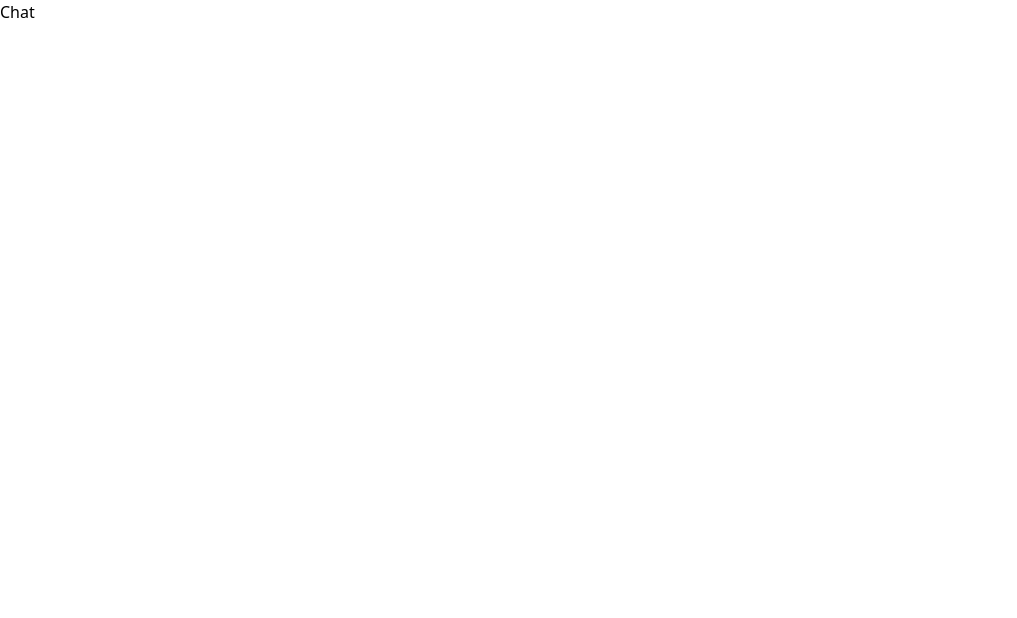
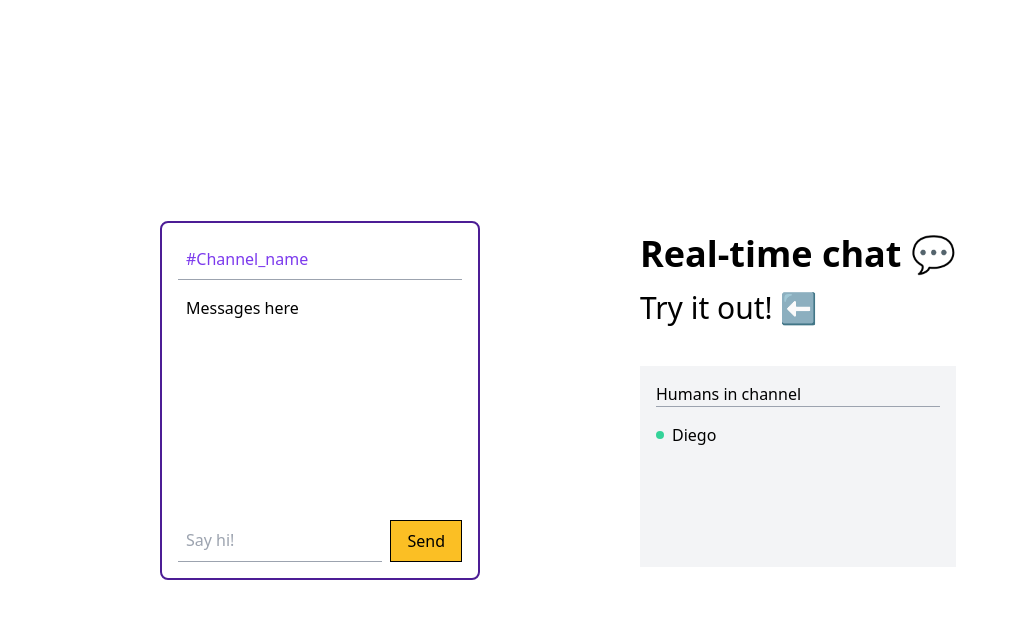
Before and after one commit to cardonasMind/hippopotamus, a Next.js app in the folder client/: page /chat in a window 1280 px wide. Shown: the top 618 px of the page, without its empty margins (0-1017 px from the left). Built offline with nearby package versions, Linux system fonts and the light colour scheme.

Commit message:
Chat page its almost completed
client folder
- components folder (index.tsx) exports components in more clean way
- ChannelUsers component displays connected users in channel

```diff
--- a/client/pages/chat/index.tsx
+++ b/client/pages/chat/index.tsx
@@ -1,11 +1,38 @@
-import React, { Fragment, PureComponent } from "react";
+import React, { PureComponent } from "react";
+
+import { ChannelUsers } from "../../src/components";
 
 export default class extends PureComponent {
     render() {
         return (
-            <Fragment>
-                <h1>Chat</h1>
-            </Fragment>
+            <div className="h-screen grid grid-cols-2">
+                <div className="flex items-center justify-center">
+                    <div className="bg-white rounded-lg border-2 border-purple-900 p-4 w-1/2">
+                        <h2 className="text-purple-600 p-2 border-b border-gray-400">#Channel_name</h2>
+
+                        <div className="h-60 py-4 px-2">
+                            Messages here
+                        </div>
+
+                        <div className="flex gap-2">
+                            <input className="outline-none w-full border-b border-gray-400 focus:border-black px-2" type="text" name="message" placeholder="Say hi!" />
+                            <button className="bg-yellow-400 hover:bg-yellow-300 py-2 px-4 border border-black">Send</button>
+                        </div>
+                    </div>
+                </div>
+                <div className="flex items-center">
+                    <div>
+                        <h1 className="text-4xl font-bold mb-4">
+                            Real-time chat <span role="img" aria-label="emoji">💬</span>
+                        </h1>
+                        <h2 className="text-3xl">
+                            Try it out! <span role="img" aria-label="emoji">⬅️</span>
+                        </h2>
+
+                        <ChannelUsers />
+                    </div>
+                </div>
+            </div>
         )
     }
 }
--- /dev/null
+++ b/client/src/components/ChannelUsers/index.tsx
@@ -0,0 +1,14 @@
+import React from "react";
+
+const ChannelUsers = () =>
+    <div className="bg-gray-100 mt-10 p-4">
+        <p className="border-b border-gray-400 mb-4">Humans in channel</p>
+
+        <div className="h-32 overflow-y-auto">
+            <p className="flex items-center gap-2 mb-1">
+                <div className="w-2 h-2 rounded bg-green-400"/> Diego
+            </p>
+        </div>
+    </div>
+
+export default ChannelUsers;
--- /dev/null
+++ b/client/src/components/index.tsx
@@ -0,0 +1 @@
+export { default as ChannelUsers } from "./ChannelUsers";
```
Also changed, not shown: client/public/vercel.svg (deleted).
